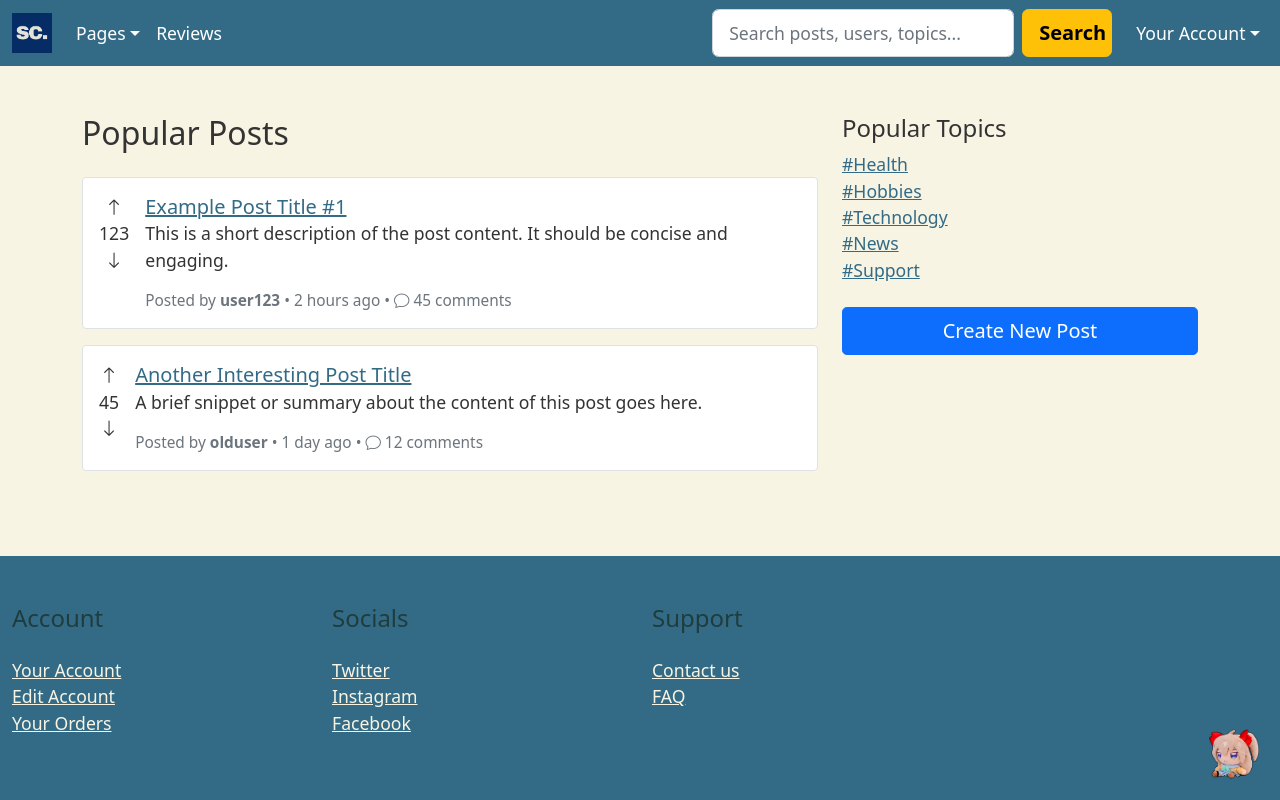
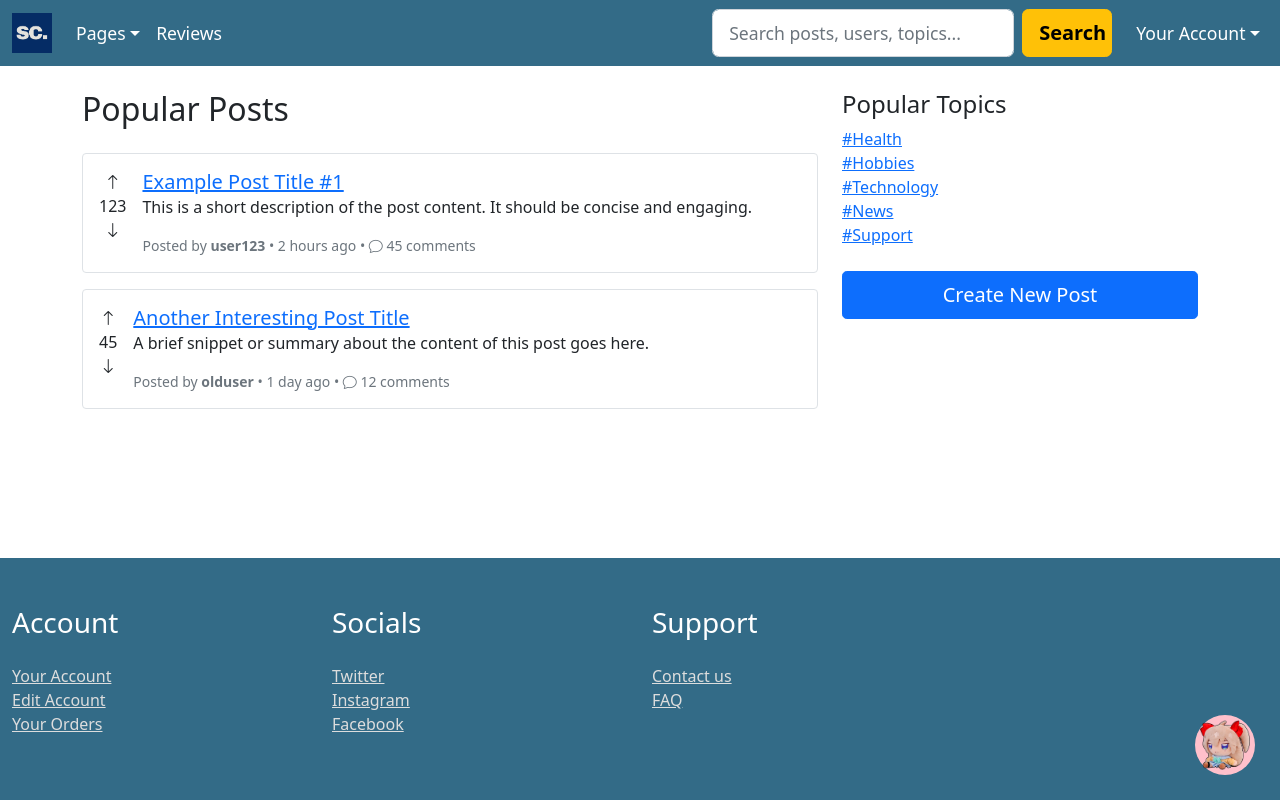
Before and after one commit to Alex-J-Grant/App-security-project-sem-1, a Flask app: page / in a window 1280 px wide. Run offline with Flask 3, Linux system fonts and the light colour scheme; some libraries are stand-ins or nearby versions.

Commit message:
dennis commit

```diff
--- a/templates/base.html
+++ b/templates/base.html
@@ -3,6 +3,9 @@
 <head>
   <meta charset="utf-8">
   <title>{% block title %}{% endblock %}</title>
+
+  <!-- Viewport for responsiveness -->
+  <meta name="viewport" content="width=device-width, initial-scale=1">
 
   <!-- Bootstrap 5.1.3 CSS -->
   <link href="https://cdn.jsdelivr.net/npm/bootstrap@5.1.3/dist/css/bootstrap.min.css" rel="stylesheet"
@@ -12,106 +15,42 @@
   <!-- Bootstrap Icons -->
   <link rel="stylesheet" href="https://cdn.jsdelivr.net/npm/bootstrap-icons@1.11.3/font/bootstrap-icons.min.css">
 
-    <!-- Your custom CSS -->
+  <!-- Custom Styles -->
   <link rel="stylesheet" href="{{ url_for('static', filename='styles/chatbot.css') }}">
   <link rel="stylesheet" href="{{ url_for('static', filename='styles/includes.css') }}">
-
-    <meta name="viewport" content="width=device-width, initial-scale=1">
 
   <!-- Marked.js (Markdown parser) -->
   <script src="https://cdn.jsdelivr.net/npm/marked/marked.min.js"></script>
 
-    <!-- jQuery (optional) -->
+  <!-- jQuery (optional, still fine) -->
   <script src="https://ajax.googleapis.com/ajax/libs/jquery/3.7.1/jquery.min.js"></script>
 
-    <!-- Your custom JS module -->
+  <!-- Your own JS -->
   <script type="module" src="/static/javascript/sanitize.js"></script>
+</head>
 
-    <style>
-      /* Base background and text colors */
-      body {
-        background-color: #f8f4e3; /* soft cream */
-        color: #333333; /* dark charcoal */
-        font-size: 1.1rem; /* slightly bigger for readability */
-      }
-      a {
-        color: #336b87; /* teal links */
-        text-decoration: underline;
-      }
-      a:hover, a:focus {
-        color: #f29e4c; /* warm orange hover */
-        text-decoration: none;
-      }
-    </style>
-</head>
 <body class="d-flex flex-column min-vh-100">
 
 {% block navbar %}
 {% include 'includes/_navbar.html' %}
 {% endblock %}
-
-<!-- Main content area with flex-grow to push footer down -->
-<div class="container-fluid my-4 flex-grow-1">
+<div class="container-fluid">
     {% block content %}
     {% endblock %}
 </div>
+{% block footer %}
+{% include "includes/_footer.html" %}
+{% endblock %}
+{% block scripts %}
 
-{% block footer %}
-<footer class="footer mt-auto" style="background-color: #336b87; color: #333333; padding-top: 3rem; padding-bottom: 3rem;">
-  <div class="container-fluid">
-    <div class="row">
-      <div class="col-sm-3">
-        <h3 class="mb-4" style="color: #1f3d3d; font-size: 1.5rem;">Account</h3>
-        <ul class="list-unstyled" style="font-size: 1.1rem;">
-          <li><a href="/user/profile" class="hover-link" style="color: #f8f4e3; text-decoration: underline;">Your Account</a></li>
-          <li><a href="/user/profile/edit" class="hover-link" style="color: #f8f4e3; text-decoration: underline;">Edit Account</a></li>
-          <li><a href="/yourOrders" class="hover-link" style="color: #f8f4e3; text-decoration: underline;">Your Orders</a></li>
-        </ul>
-      </div>
-      <div class="col-sm-3">
-        <h3 class="mb-4" style="color: #1f3d3d; font-size: 1.5rem;">Socials</h3>
-        <ul class="list-unstyled" style="font-size: 1.1rem;">
-          <li><a href="https://x.com/?mx=2" class="hover-link" target="_blank" rel="noopener noreferrer" style="color: #f8f4e3; text-decoration: underline;">Twitter</a></li>
-          <li><a href="https://www.instagram.com/" class="hover-link" target="_blank" rel="noopener noreferrer" style="color: #f8f4e3; text-decoration: underline;">Instagram</a></li>
-          <li><a href="https://www.facebook.com/" class="hover-link" target="_blank" rel="noopener noreferrer" style="color: #f8f4e3; text-decoration: underline;">Facebook</a></li>
-        </ul>
-      </div>
-      <div class="col-sm-3">
-        <h3 class="mb-4" style="color: #1f3d3d; font-size: 1.5rem;">Support</h3>
-        <ul class="list-unstyled" style="font-size: 1.1rem;">
-          <li><a href="/contact/add" class="hover-link" style="color: #f8f4e3; text-decoration: underline;">Contact us</a></li>
-          <li><a href="/faq" class="hover-link" style="color: #f8f4e3; text-decoration: underline;">FAQ</a></li>
-        </ul>
-      </div>
-    </div>
-  </div>
 
-  <!-- Chatbot Button -->
-  <a id="chatbot-button" class="rounded-circle d-flex align-items-center justify-content-center position-fixed bottom-0 end-0 m-3"
-     style="width: 60px; height: 60px; cursor: pointer; z-index: 1050; background-color: #336b87;">
-    <img src="{{ url_for('static', filename='images/John_Placeholder.png') }}" alt="Chatbot" class="img-fluid" style="max-height: 50px;">
-  </a>
-
-  <!-- Chatbox -->
-  <div class="input-group mb-3" id="chatboxer" style="display: none; position: fixed; bottom: 70px; right: 15px; width: 320px; max-width: 90%; z-index: 1050; background: #fefefe; border-radius: 8px; box-shadow: 0 0 10px rgba(0,0,0,0.15); flex-direction: column;">
-    <div id="top-chat" class="d-flex align-items-center justify-content-between p-2" style="position: sticky; top: 0; background: #336b87; opacity: 0.95; border-top-left-radius: 8px; border-top-right-radius: 8px; color: white;">
-      <h3 class="mb-0">Neuro</h3>
-      <button id="x" class="btn btn-close btn-close-white" aria-label="Close chat"></button>
-    </div>
-    <div id="chatbox" class="flex-grow-1 p-2 overflow-auto" style="max-height: 300px; color: #333333;"></div>
-    <div class="chatbox-texting p-2" style="position: relative;">
-      <input type="text" id="user_input" class="form-control" placeholder="How can I help you?" aria-label="User prompt" aria-describedby="chatbot-enter" style="font-size: 1.1rem;">
-      <button id="chatbot-enter" class="btn btn-info rounded-end mt-2 w-100" type="button" style="background-color: #f29e4c; border: none; font-weight: 600; font-size: 1.1rem;">Send</button>
-    </div>
-  </div>
-</footer>
-{% endblock %}
-
-{% block scripts %}
-<script src="https://cdn.jsdelivr.net/npm/bootstrap@5.1.3/dist/js/bootstrap.bundle.min.js"
-        integrity="sha384-ka7Sk0Gln4gmtz2MlQnikT1wXgYsOg+OMhuP+IlRH9sENBO0LRn5q+8nbTov4+1p"
+<!-- Popper 2.10.2, Bootstrap 5.1.3 JavaScript -->
+<script src="https://cdn.jsdelivr.net/npm/@popperjs/core@2.10.2/dist/umd/popper.min.js"
+        integrity="sha384-7+zCNj/IqJ95wo16oMtfsKbZ9ccEh31eOz1HGyDuCQ6wgnyJNSYdrPa03rtR1zdB"
+        crossorigin="anonymous"></script>
+<script src="https://cdn.jsdelivr.net/npm/bootstrap@5.1.3/dist/js/bootstrap.min.js"
+        integrity="sha384-QJHtvGhmr9XOIpI6YVutG+2QOK9T+ZnN4kzFN1RtK3zEFEIsxhlmWl5/YESvpZ13"
         crossorigin="anonymous"></script>
 {% endblock %}
-
 </body>
 </html>
--- a/templates/includes/_footer.html
+++ b/templates/includes/_footer.html
@@ -1,51 +1,97 @@
-<footer class="footer" style="background-color: #336b87; color: #333333; padding-top: 3rem; padding-bottom: 3rem;">
-  <div class="container-fluid">
+<footer style="background-color: #336b87;" class="footer custom-darker-blue-bg mt-auto">
+    <div class="container-fluid  text-white py-5">
     <div class="row">
         <div class="col-sm-3">
-        <h3 class="mb-4" style="color: #1f3d3d; font-size: 1.5rem;">Account</h3>
-        <ul class="list-unstyled" style="font-size: 1.1rem;">
-          <li><a href="/user/profile" class="hover-link" style="color: #f8f4e3; text-decoration: underline;">Your Account</a></li>
-          <li><a href="/user/profile/edit" class="hover-link" style="color: #f8f4e3; text-decoration: underline;">Edit Account</a></li>
-          <li><a href="/yourOrders" class="hover-link" style="color: #f8f4e3; text-decoration: underline;">Your Orders</a></li>
+            <h3 class="text-white mb-4">Account</h3>
+            <ul class="list-unstyled" >
+                <li ><a style="color:#DDD;" href="/user/profile" class=" hover-link">Your Account</a></li>
+                <li><a style="color:#DDD;" href="/user/profile/edit" class=" hover-link">Edit Account</a></li>
+                <li><a  style="color:#DDD;" href="/yourOrders" class=" hover-link">Your Orders</a></li>
             </ul>
         </div>
         <div class="col-sm-3">
-        <h3 class="mb-4" style="color: #1f3d3d; font-size: 1.5rem;">Socials</h3>
-        <ul class="list-unstyled" style="font-size: 1.1rem;">
-          <li><a href="https://x.com/?mx=2" class="hover-link" target="_blank" rel="noopener noreferrer" style="color: #f8f4e3; text-decoration: underline;">Twitter</a></li>
-          <li><a href="https://www.instagram.com/" class="hover-link" target="_blank" rel="noopener noreferrer" style="color: #f8f4e3; text-decoration: underline;">Instagram</a></li>
-          <li><a href="https://www.facebook.com/" class="hover-link" target="_blank" rel="noopener noreferrer" style="color: #f8f4e3; text-decoration: underline;">Facebook</a></li>
+            <h3 class="text-white  mb-4">Socials</h3>
+            <ul class="list-unstyled">
+                <li><a style="color:#DDD;" href="https://x.com/?mx=2" class=" hover-link">Twitter</a></li>
+                <li><a style="color:#DDD;" href="https://www.instagram.com/" class=" hover-link">Instagram</a></li>
+                <li><a style="color:#DDD;" href="https://www.facebook.com/" class=" hover-link">Facebook</a></li>
             </ul>
         </div>
         <div class="col-sm-3">
-        <h3 class="mb-4" style="color: #1f3d3d; font-size: 1.5rem;">Support</h3>
-        <ul class="list-unstyled" style="font-size: 1.1rem;">
-          <li><a href="/contact/add" class="hover-link" style="color: #f8f4e3; text-decoration: underline;">Contact us</a></li>
-          <li><a href="/faq" class="hover-link" style="color: #f8f4e3; text-decoration: underline;">FAQ</a></li>
+            <h3 class="text-white  mb-4">Support</h3>
+            <ul class="list-unstyled">
+
+                <li><a style="color:#DDD;" href="/contact/add" class=" hover-link">Contact us</a></li>
+                <li><a style="color:#DDD;" href="/faq" class=" hover-link">FAQ</a></li>
             </ul>
         </div>
     </div>
 </div>
+    <a class="rounded-circle d-flex align-items-center justify-content-center" id="chatbot-button"><img
+            style="max-height: 50px;" src="{{ url_for('static', filename='images/John_Placeholder.png') }}"></a>
+    <div class="input-group mb-3  " id="chatboxer">
 
-  <!-- Chatbot Button -->
-  <a id="chatbot-button" class="rounded-circle d-flex align-items-center justify-content-center position-fixed bottom-0 end-0 m-3"
-     style="width: 60px; height: 60px; cursor: pointer; z-index: 1050; background-color: #336b87;">
-    <img src="{{ url_for('static', filename='images/John_Placeholder.png') }}" alt="Chatbot" class="img-fluid" style="max-height: 50px;">
-  </a>
-
-  <!-- Chatbox -->
-  <div class="input-group mb-3" id="chatboxer" style="display: none; position: fixed; bottom: 70px; right: 15px; width: 320px; max-width: 90%; z-index: 1050; background: #fefefe; border-radius: 8px; box-shadow: 0 0 10px rgba(0,0,0,0.15); flex-direction: column;">
-    <div id="top-chat" class="d-flex align-items-center justify-content-between p-2" style="position: sticky; top: 0; background: #336b87; opacity: 0.95; border-top-left-radius: 8px; border-top-right-radius: 8px; color: white;">
-      <h3 class="mb-0">Neuro</h3>
-      <button id="x" class="btn btn-close btn-close-white" aria-label="Close chat"></button>
+        <div id="top-chat" style="position: sticky;top: 0px;opacity: 0.95;" class=" d-flex align-items-center"><h3>Neuro</h3><a id="x"><img class="img-fluid"
+                                                                                           style="max-height: 20px;"
+                                                                                           src="{{ url_for('static', filename='images/close.png') }}"></a>
         </div>
-    <div id="chatbox" class="flex-grow-1 p-2 overflow-auto" style="max-height: 300px; color: #333333;"></div>
-    <div class="chatbox-texting p-2" style="position: relative;">
-      <input type="text" id="user_input" class="form-control" placeholder="How can I help you?" aria-label="User prompt" aria-describedby="chatbot-enter" style="font-size: 1.1rem;">
-      <button id="chatbot-enter" class="btn btn-info rounded-end mt-2 w-100" type="button" style="background-color: #f29e4c; border: none; font-weight: 600; font-size: 1.1rem;">Send</button>
+        <div id="chatbox"></div>
+        <div class="chatbox-texting ">
+            <div style="display:flex;position: absolute;">
+                <input type="text" class="form-control " placeholder="How can i help you?"
+                       aria-label="User-prompt" aria-describedby="button-addon2" id="user_input"
+                       >
+                <button id="chatbot-enter" class="btn btn-info rounded-end" type="button">Send</button>
             </div>
         </div>
+    </div>
+    <script src="https://cdn.jsdelivr.net/npm/marked/marked.min.js"></script>
+    <script src="https://cdn.jsdelivr.net/npm/dompurify@2.4.0/dist/purify.min.js"></script>
 
-  <!-- External Scripts & chatbot script remain unchanged -->
+    <script type="module">
+        import { sanitizeInput } from '/static/javascripts/sanitize.js';
+        document.getElementById('chatbot-button').addEventListener('click', function() {
+            const chatbox = document.getElementById('chatboxer');
+            chatbox.style.display = 'block';  // Open chatbox
+        });
+        document.getElementById('x').addEventListener('click', function() {
+            const chatbox = document.getElementById('chatboxer');
+            chatbox.style.display = 'none';  // Close chatbox
+        });
+        document.getElementById('chatbot-enter').addEventListener('click', function() {
+            let user_input = sanitizeInput(document.getElementById('user_input').value); // Sanitize user input
+
+            if (user_input) {
+                let chatbox = document.getElementById('chatbox');
+                chatbox.innerHTML += '<div class="user-message">' + user_input + '</div>'; // add user input
+                let thinkingMessage = '<div class="bot-response thinking" name="think">Thinking...</div>';
+                chatbox.innerHTML += thinkingMessage;
+                chatbox.scrollTop = chatbox.scrollHeight;
+
+                // Send the input to the server via AJAX
+                fetch('/chatbot', {
+                    method: 'POST',
+                    headers: {'Content-Type': 'application/x-www-form-urlencoded'},
+                    body: 'user_input=' + encodeURIComponent(user_input)
+                })
+                .then(response => response.json())
+                .then(data => {
+                    console.log(data.response);
+                    let botResponseHtml = DOMPurify.sanitize(marked.parse(data.response), {
+        USE_PROFILES: { html: true }});
+                    console.log(botResponseHtml);
+                    let thinkingElement = document.querySelector('.thinking');
+                        if (thinkingElement) {
+                            thinkingElement.outerHTML = '<div class="bot-response">' + botResponseHtml + '</div>';
+                        }
+                    chatbox.scrollTop = chatbox.scrollHeight;
+                });
+
+                // Clear input field
+                document.getElementById('user_input').value = '';
+            }
+        });
+
+    </script>
 
 </footer>
```
Lines whose indentation alone changed are shown as unchanged.
